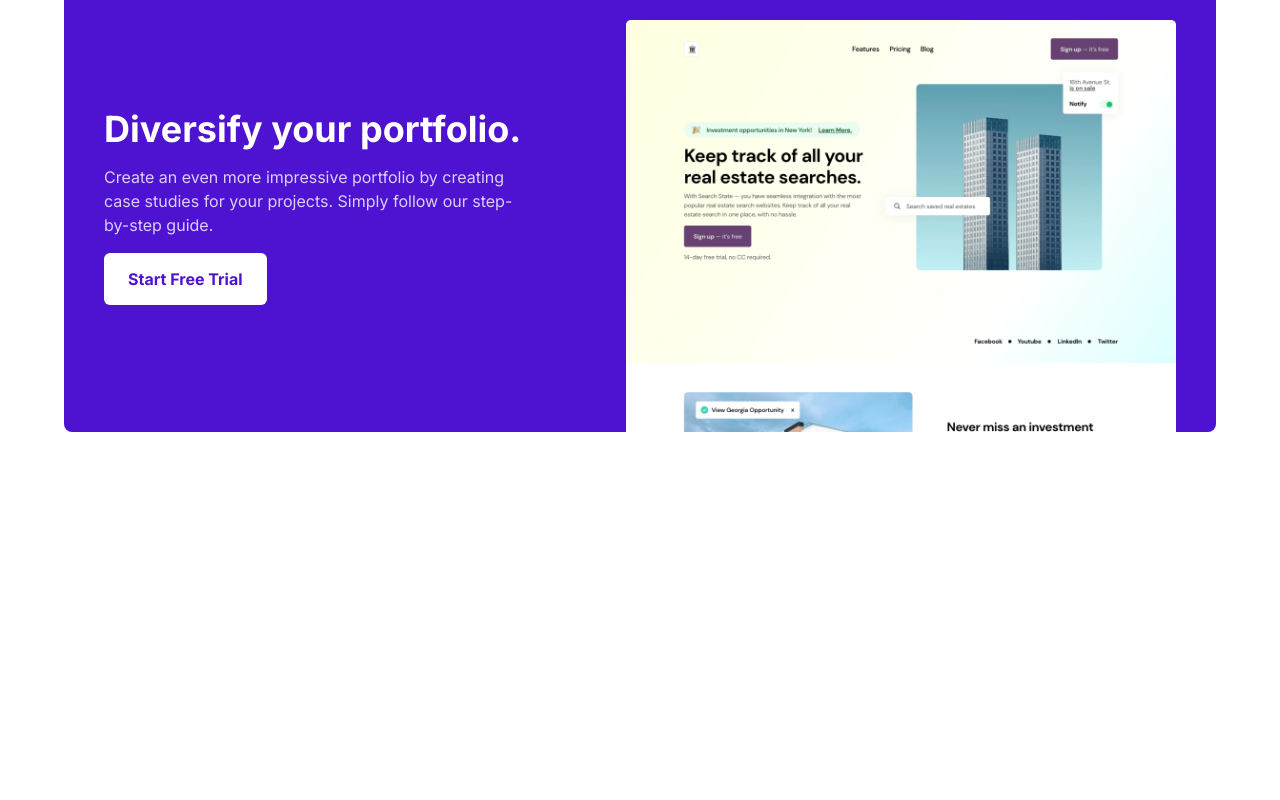
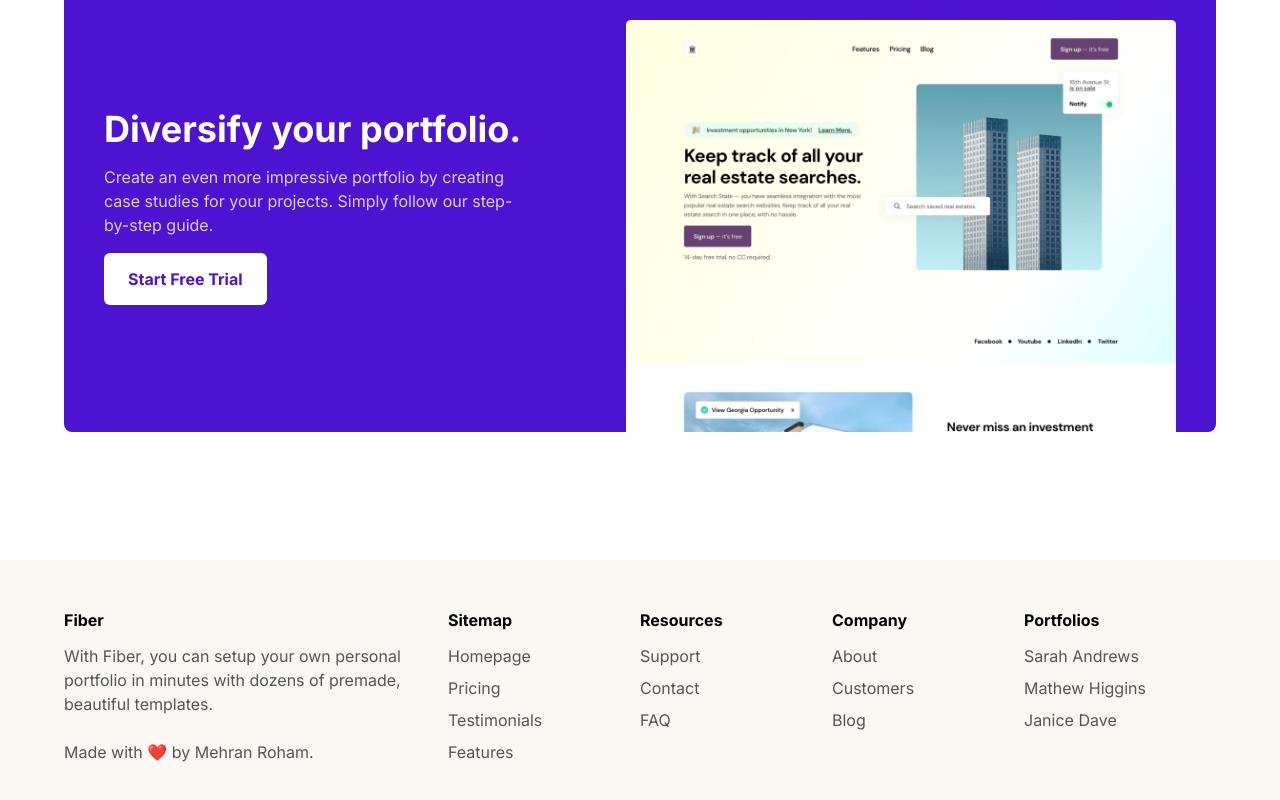
Before and after one commit to mehranroham/fiber, a Next.js app: page / in a window 1280 px wide. Shown: the part 1242-2042 px from the top of the page. Before the commit the page ends 1802 px from the top, so only its background shows below. Built offline with nearby package versions, Linux system fonts and the light colour scheme.

Commit message:
create the footer

```diff
--- a/src/app/page.tsx
+++ b/src/app/page.tsx
@@ -1,5 +1,6 @@
 import Button from '@/components/button';
 import Card from '@/components/card';
+import Footer from '@/components/footer';
 import Header from '@/components/header';
 import Image from 'next/image';
 
@@ -71,6 +72,7 @@ export default function Home() {
           </div>
         </section>
       </main>
+      <Footer />
     </>
   );
 }
--- /dev/null
+++ b/src/components/footer.tsx
@@ -0,0 +1,56 @@
+import { Inter } from 'next/font/google';
+
+const inter = Inter({
+  subsets: ['latin'],
+  weight: ['400', '500', '600', '700', '900'],
+});
+
+export default function Footer() {
+  return (
+    <footer className={`${inter.className} bg-header-bg w-full `}>
+      <div className='w-full py-12 px-[5%] mx-auto max-w-7xl grid grid-cols-6 text-content'>
+        <div className='col-span-2 flex flex-col gap-3'>
+          <h5 className='font-bold text-black'>Fiber</h5>
+          <p>
+            With Fiber, you can setup your own personal portfolio in minutes
+            with dozens of premade, beautiful templates.
+          </p>
+          <p className='mt-3'>Made with ❤️ by Mehran Roham.</p>
+        </div>
+        <div className='flex flex-col gap-3'>
+          <h5 className='font-bold text-black'>Sitemap</h5>
+          <ul className='flex flex-col gap-2'>
+            <li className='cursor-pointer'>Homepage</li>
+            <li className='cursor-pointer'>Pricing</li>
+            <li className='cursor-pointer'>Testimonials</li>
+            <li className='cursor-pointer'>Features</li>
+          </ul>
+        </div>
+        <div className='flex flex-col gap-3'>
+          <h5 className='font-bold text-black'>Resources</h5>
+          <ul className='flex flex-col gap-2'>
+            <li className='cursor-pointer'>Support</li>
+            <li className='cursor-pointer'>Contact</li>
+            <li className='cursor-pointer'>FAQ</li>
+          </ul>
+        </div>
+        <div className='flex flex-col gap-3'>
+          <h5 className='font-bold text-black'>Company</h5>
+          <ul className='flex flex-col gap-2'>
+            <li className='cursor-pointer'>About</li>
+            <li className='cursor-pointer'>Customers</li>
+            <li className='cursor-pointer'>Blog</li>
+          </ul>
+        </div>
+        <div className='flex flex-col gap-3'>
+          <h5 className='font-bold text-black'>Portfolios</h5>
+          <ul className='flex flex-col gap-2'>
+            <li className='cursor-pointer'>Sarah Andrews</li>
+            <li className='cursor-pointer'>Mathew Higgins</li>
+            <li className='cursor-pointer'>Janice Dave</li>
+          </ul>
+        </div>
+      </div>
+    </footer>
+  );
+}
```
